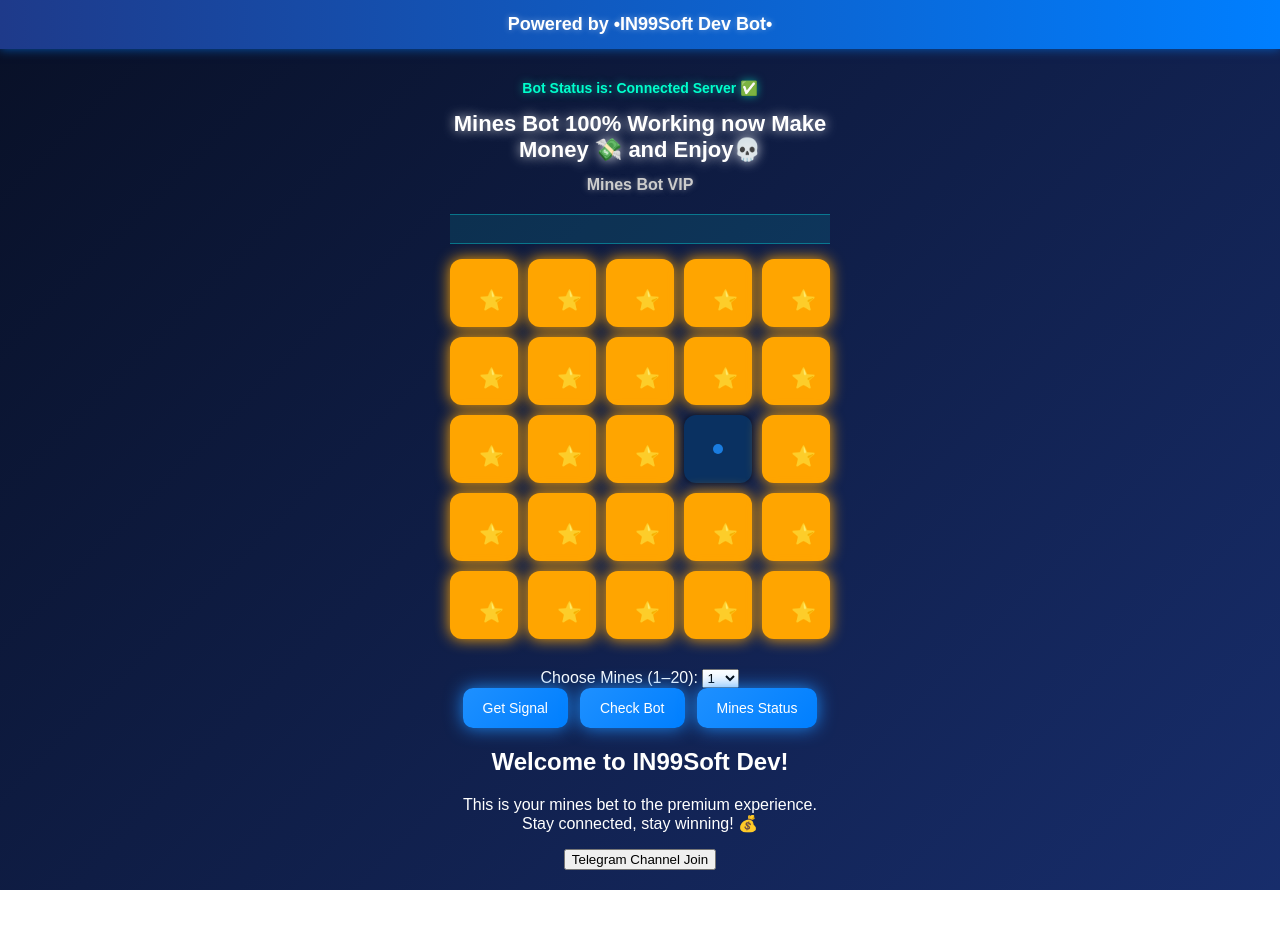
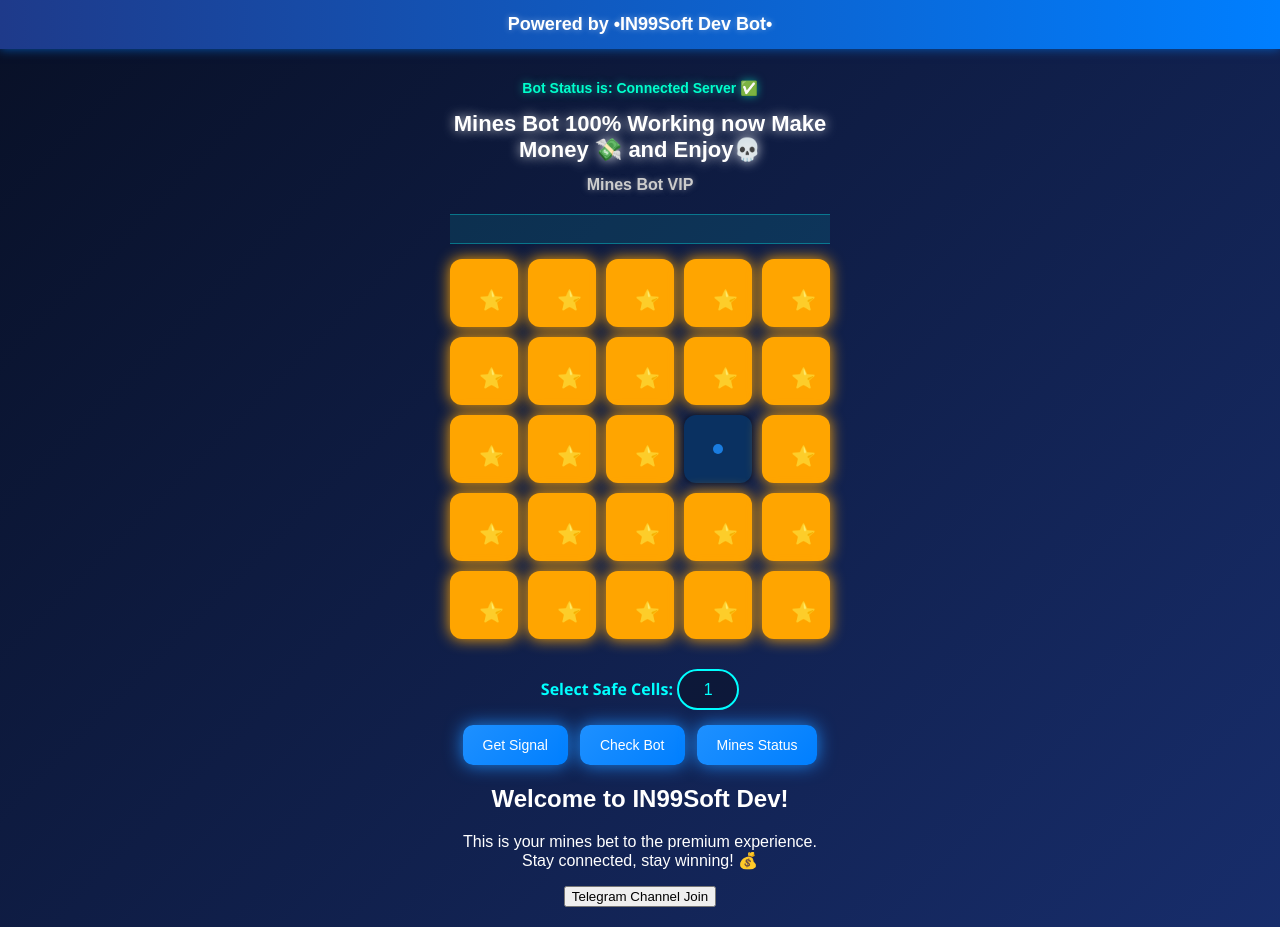
Before and after one commit to in99aviator/mines-bot, a plain HTML site: page index.html in a window 1280 px wide. Before the commit the page ends 890 px from the top, so only its background shows below. Drawn offline with Linux system fonts and the light colour scheme.

Commit message:
Update index.html

```diff
--- a/index.html
+++ b/index.html
@@ -28,9 +28,9 @@
     <div class="grid" id="grid"></div>
 
     <!-- Spinner -->
-    <div class="spinner-select">
-  <label for="mineCount">Choose Mines (1–20):</label>
-  <select id="mineCount">
+    <div class="spinner-wrapper">
+  <label for="mineCount">Select Safe Cells:</label>
+  <select id="mineCount" class="custom-spinner" onchange="generateStars()">
     <option value="1">1</option>
     <option value="2">2</option>
     <option value="3">3</option>
```
